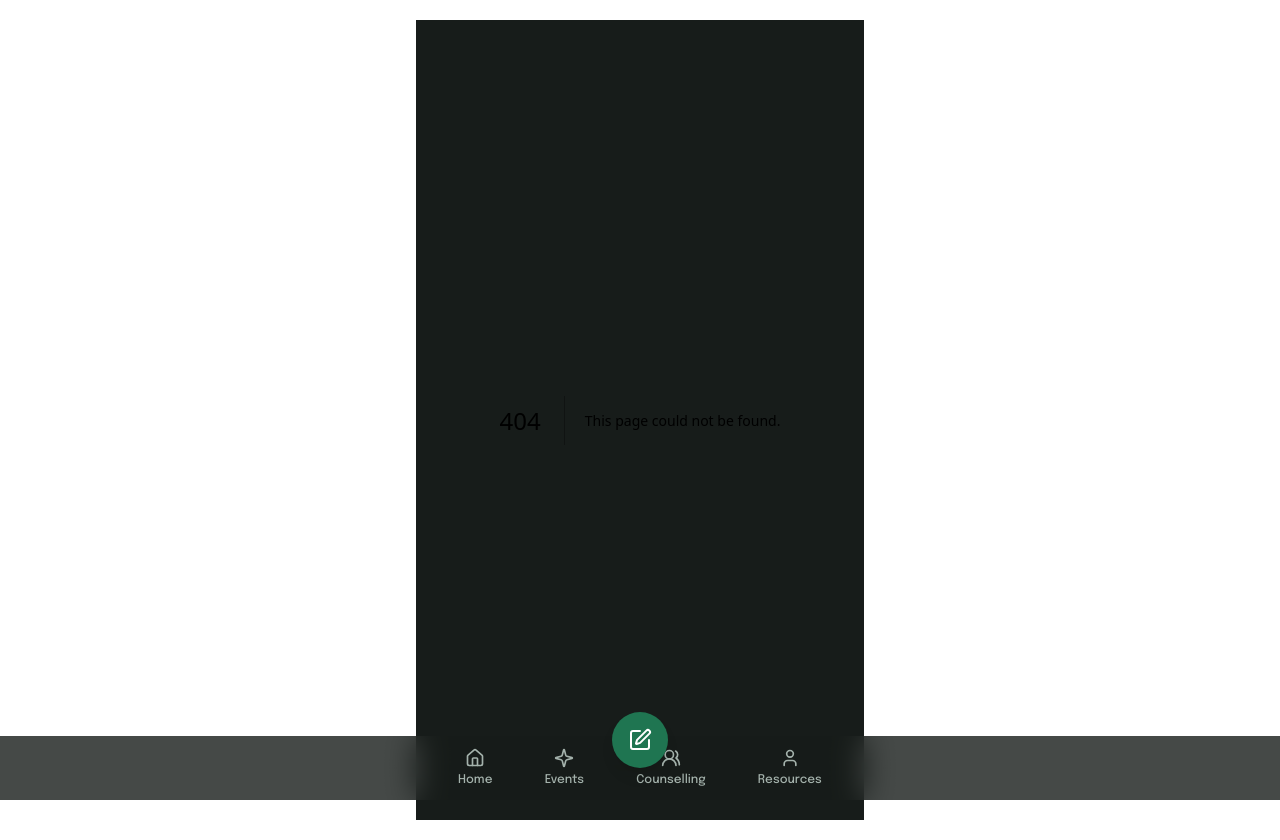
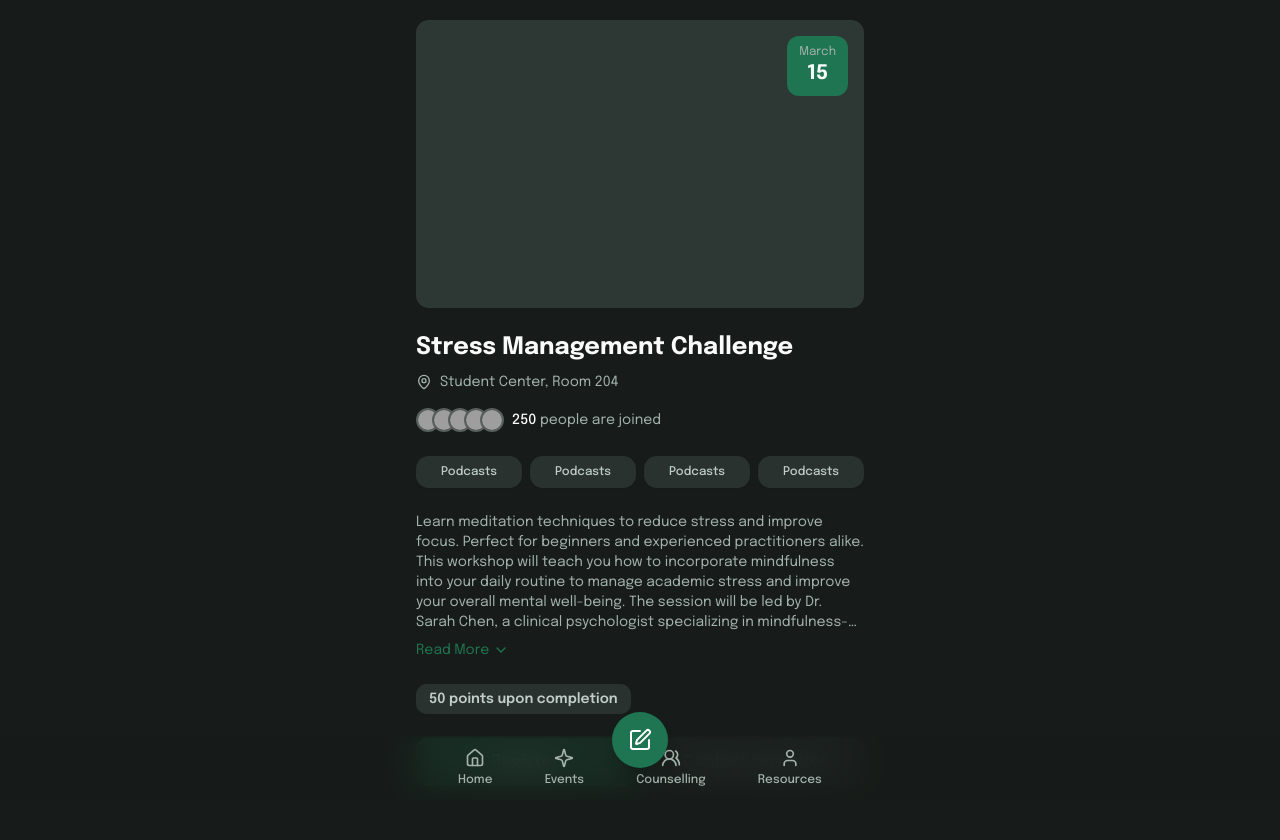
Before and after one commit to marknature/mental-compass, a Next.js app: page /events/1 in a window 1280 px wide. Before the commit this address had no page. Built offline with nearby package versions, Linux system fonts and the light colour scheme; grey boxes are pictures that could not be loaded.

Commit message:
feat: added events pages

```diff
--- /dev/null
+++ b/app/events/[id]/page.tsx
@@ -0,0 +1,189 @@
+"use client";
+
+import { useState } from "react";
+import { useRouter } from "next/navigation";
+import { Button } from "@/components/ui/button";
+import { Badge } from "@/components/ui/badge";
+import { toast } from "sonner";
+import { MapPin, ChevronDown, ChevronUp, Ribbon } from "lucide-react";
+import { cn } from "@/lib/utils";
+import { Avatar, AvatarImage } from "@/components/ui/avatar";
+import Image from "next/image";
+interface EventDetailProps {}
+
+export default function EventDetail({}: EventDetailProps) {
+  const event = {
+    id: "1",
+    title: "Stress Management Challenge",
+    description:
+      "Learn meditation techniques to reduce stress and improve focus. Perfect for beginners and experienced practitioners alike. This workshop will teach you how to incorporate mindfulness into your daily routine to manage academic stress and improve your overall mental well-being.\n\nThe session will be led by Dr. Sarah Chen, a clinical psychologist specializing in mindfulness-based stress reduction techniques for college students. You'll learn practical exercises that can be done in just 5-10 minutes a day, even in a busy dorm room or between classes.",
+    date: "March 15, 2025",
+    time: "2:00 PM - 3:30 PM",
+    location: "Student Center, Room 204",
+    category: "mindfulness",
+    points: 50,
+    image: "/placeholder.svg?height=200&width=400&text=Meditation+Workshop",
+    organizer: "Student Wellness Center",
+    isRegistered: false,
+  };
+
+  const [isRegistered, setIsRegistered] = useState(event.isRegistered || false);
+  const [isExpanded, setIsExpanded] = useState(false);
+  const router = useRouter();
+
+  const handleRegister = () => {
+    setIsRegistered(true);
+    toast("Registered!", {
+      description: `You'll earn ${event.points} points upon completion.`,
+    });
+  };
+
+  const getCategoryColor = (category: string) => {
+    switch (category) {
+      case "wellness":
+        return "bg-green-100 text-green-800";
+      case "mindfulness":
+        return "bg-blue-100 text-blue-800";
+      case "social":
+        return "bg-purple-100 text-purple-800";
+      case "academic":
+        return "bg-amber-100 text-amber-800";
+      default:
+        return "bg-gray-100 text-gray-800";
+    }
+  };
+
+  // Mock participants data
+  const participants = [
+    { name: "User 1", image: "/placeholder.svg?height=32&width=32&text=U1" },
+    { name: "User 2", image: "/placeholder.svg?height=32&width=32&text=U2" },
+    { name: "User 3", image: "/placeholder.svg?height=32&width=32&text=U3" },
+    { name: "User 4", image: "/placeholder.svg?height=32&width=32&text=U4" },
+    { name: "User 5", image: "/placeholder.svg?height=32&width=32&text=U5" },
+  ];
+
+  return (
+    <div className="flex flex-col min-h-screen bg-background ">
+      {/* Hero Image Section */}
+      <div className="relative w-full h-72 rounded-lg border-none outline-none">
+        <div className="bg-border border-none outline-none h-full w-full object-cover rounded-lg " />
+        <div className="absolute top-4 right-4 bg-primary text-center rounded-xl px-3 py-2 ">
+          <div className="text-xs text-muted-foreground">
+            {event.date.split(",")[0].split(" ")[0]}
+          </div>
+          <div className="text-xl font-bold">
+            {event.date.split(",")[0].split(" ")[1]}
+          </div>
+        </div>
+      </div>
+
+      {/* Content Section */}
+      <div className="flex-1  pt-6 ">
+        <h1 className="text-2xl font-bold">{event.title}</h1>
+
+        {/* Location */}
+        <div className="flex items-center gap-2 mt-2 text-muted-foreground">
+          <MapPin className="h-4 w-4" />
+          <span className="text-sm">{event.location || "Online Event"}</span>
+        </div>
+
+        {/* Participants */}
+        <div className="flex items-center gap-2 mt-4">
+          <div className="flex -space-x-2">
+            {participants.map((participant, i) => (
+              <Avatar
+                key={i}
+                className="border-2 bg-border border-white/20 w-6 h-6"
+              >
+                <AvatarImage src={participant.image} alt={participant.name} />
+              </Avatar>
+            ))}
+          </div>
+          <span className="text-sm text-muted-foreground">
+            <span className="font-medium text-foreground">250</span> people are
+            joined
+          </span>
+        </div>
+        <div className="grid grid-cols-4 gap-2 my-6">
+          <Button
+            variant="secondary"
+            className="text-xs rounded-lg"
+            size={"sm"}
+          >
+            Podcasts
+          </Button>
+          <Button
+            variant="secondary"
+            className="text-xs rounded-lg"
+            size={"sm"}
+          >
+            Podcasts
+          </Button>
+          <Button
+            variant="secondary"
+            className="text-xs rounded-lg"
+            size={"sm"}
+          >
+            Podcasts
+          </Button>
+          <Button
+            variant="secondary"
+            className="text-xs rounded-lg"
+            size={"sm"}
+          >
+            Podcasts
+          </Button>
+        </div>
+
+        {/* Description */}
+        <div className="mt-6">
+          <div className="relative">
+            <p
+              className={cn(
+                "text-sm text-muted-foreground",
+                !isExpanded && "line-clamp-6",
+              )}
+            >
+              {event.description}
+            </p>
+            <button
+              onClick={() => setIsExpanded(!isExpanded)}
+              className="flex items-center gap-1 text-sm text-primary mt-2"
+            >
+              {isExpanded ? (
+                <>
+                  Show Less <ChevronUp className="h-4 w-4" />
+                </>
+              ) : (
+                <>
+                  Read More <ChevronDown className="h-4 w-4" />
+                </>
+              )}
+            </button>
+          </div>
+        </div>
+
+        {/* Points Badge */}
+        <div className="mt-6 inline-block">
+          <Badge variant="secondary" className="text-sm px-3 py-1">
+            {event.points} points upon completion
+          </Badge>
+        </div>
+        {/* Fixed Bottom Section */}
+        <div className="flex space-x-3">
+          <Button
+            className="w-full h-12 text-base mt-6"
+            variant={isRegistered ? "outline" : "default"}
+            onClick={handleRegister}
+            disabled={isRegistered}
+          >
+            {isRegistered ? "Registered" : "Register"}
+          </Button>
+          <Button className="w-full h-12 text-base mt-6" variant={"secondary"}>
+            Contact organizer
+          </Button>
+        </div>
+      </div>
+    </div>
+  );
+}
--- /dev/null
+++ b/app/events/page.tsx
@@ -0,0 +1,78 @@
+import { Button } from "@/components/ui/button";
+import { Input } from "@/components/ui/input";
+import PageSection from "../_components/section";
+import { Calendar, Clock, MoreHorizontal, Users } from "lucide-react";
+import { Tabs, TabsContent, TabsList, TabsTrigger } from "@/components/ui/tabs";
+import CarouselWithFooter from "../_components/events";
+
+export default function Events() {
+  return (
+    <>
+      <h1 className="text-2xl mb-2 text-foreground">
+        Events
+        <p className="text-sm text-muted-foreground">
+          View events and challenges
+        </p>
+      </h1>
+      <div className="mb-6 flex gap-2">
+        <Input
+          type="search"
+          placeholder="Search for resources..."
+          className="w-full text-sm"
+        />
+        <Button size={"icon"} variant={"outline"}>
+          <MoreHorizontal />
+        </Button>
+      </div>
+      <div className="grid grid-cols-4 gap-2 mb-6">
+        <Button variant="secondary" className="text-sm rounded-lg">
+          Podcasts
+        </Button>
+        <Button variant="secondary" className="text-sm rounded-lg">
+          Podcasts
+        </Button>
+        <Button variant="secondary" className="text-sm rounded-lg">
+          Podcasts
+        </Button>
+        <Button variant="secondary" className="text-sm rounded-lg">
+          Podcasts
+        </Button>
+      </div>
+
+      <CarouselWithFooter />
+
+      <Tabs
+        defaultValue="account"
+        className="relative mr-auto w-full space-y-5 mt-0"
+      >
+        <TabsList className="p-0 h-auto bg-background gap-1 mt-0">
+          <TabsTrigger
+            value="account"
+            className="border border-transparent data-[state=active]:border-border data-[state=active]:shadow-none"
+          >
+            Events
+          </TabsTrigger>
+          <TabsTrigger
+            value="password"
+            className="border border-transparent data-[state=active]:border-border data-[state=active]:shadow-none"
+          >
+            Challenges
+          </TabsTrigger>
+        </TabsList>
+        <TabsContent value="account" className="mt-0">
+          <PageSection
+            title="Events"
+            description="View events and challenges"
+            list
+          />
+        </TabsContent>
+        <TabsContent value="password">
+          <PageSection
+            title="Challenges"
+            description="View events and challenges"
+          />
+        </TabsContent>
+      </Tabs>
+    </>
+  );
+}
```
